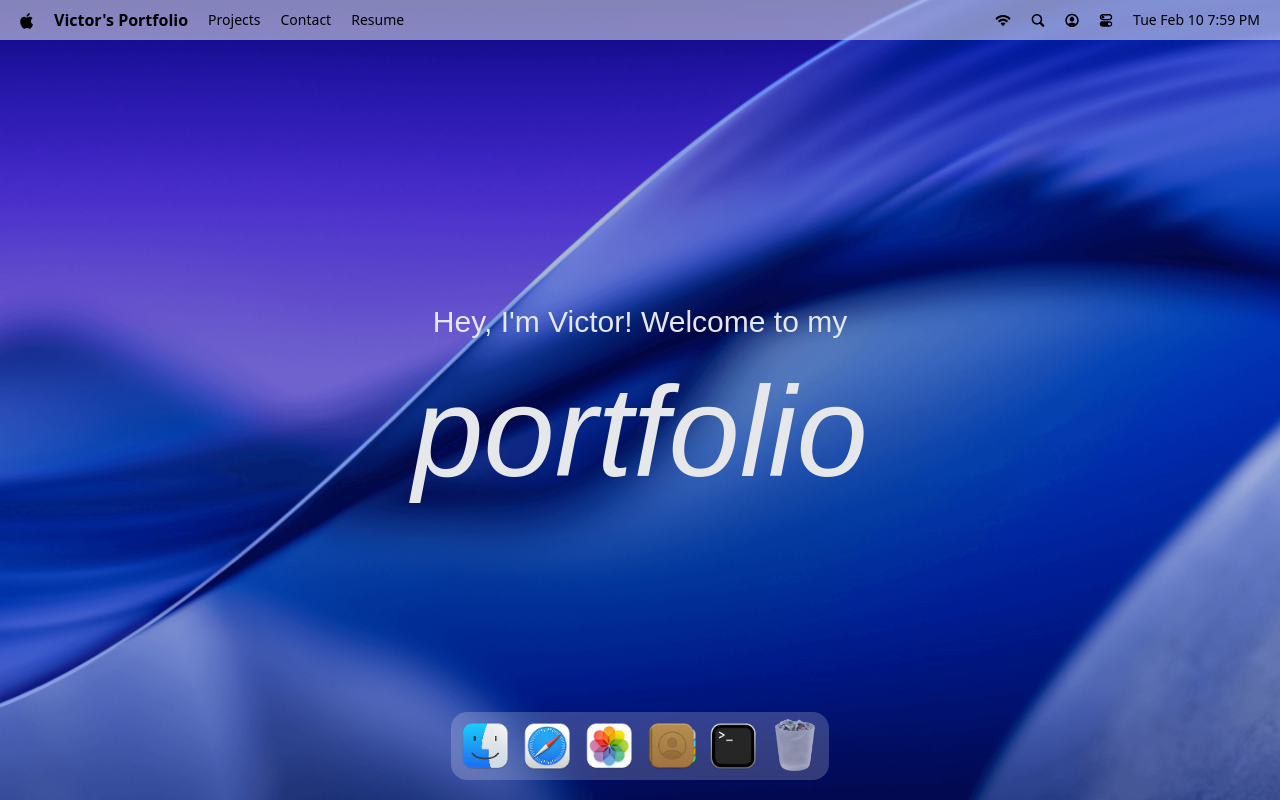
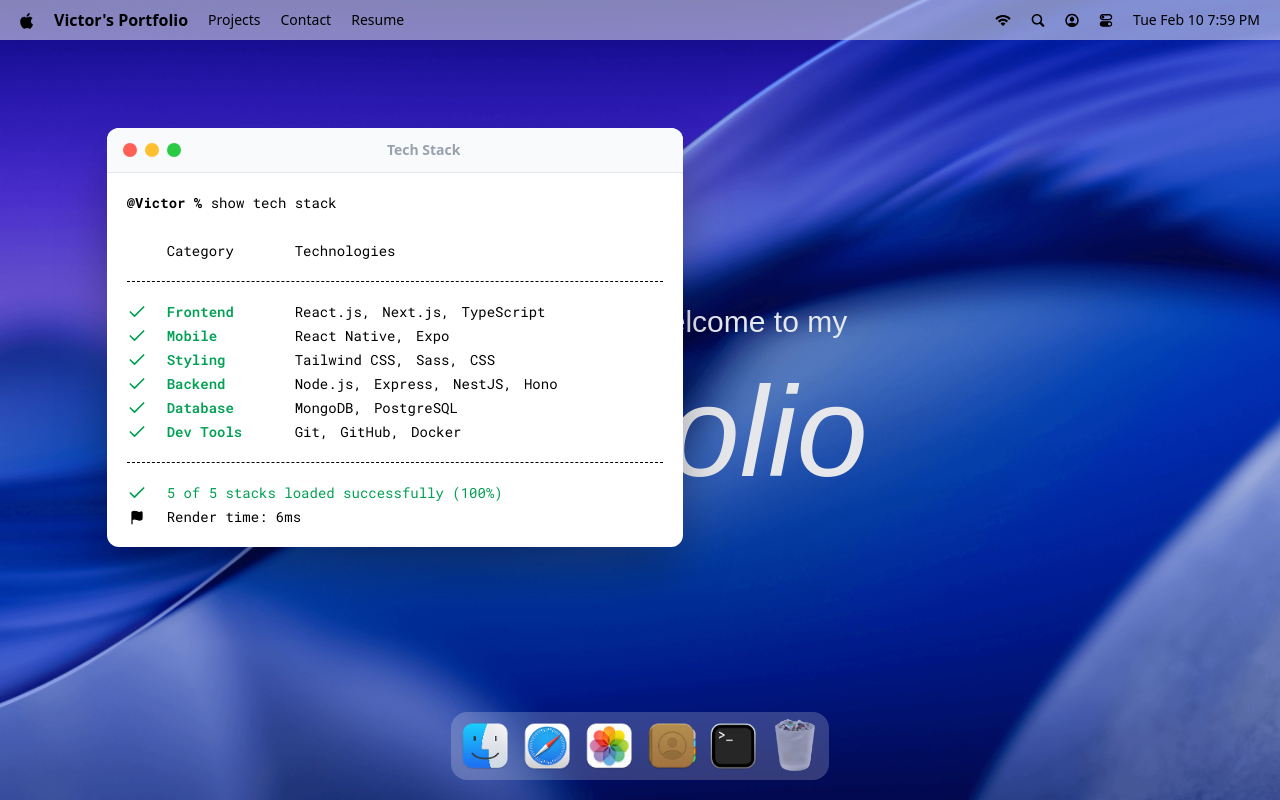
Before and after one commit to Victorosayame/MacOS_Portfolio_vite, a React (Vite) app: page / in a window 1280 px wide. Both pictures are taken after a click on the button 733 px from the left and 746 px from the top of the page. Built offline with nearby package versions, Linux system fonts and the light colour scheme; a web font is replaced by a local one.

Commit message:
implement a hoc for managing window state and add the first window - terminal

```diff
--- a/src/App.jsx
+++ b/src/App.jsx
@@ -1,4 +1,10 @@
-import { Dock, Navbar, Welcome } from "#components";
+import { Dock, Navbar, Terminal, Welcome } from "#components";
+//step17
+import gsap from "gsap";
+import { Draggable } from "gsap/Draggable";
+
+
+gsap.registerPlugin(Draggable);
 
 const App = () => {
   return (
@@ -6,6 +12,9 @@
       <Navbar />
       <Welcome />
       <Dock />
+
+
+      <Terminal />
     </main>
   )
 }
--- /dev/null
+++ b/src/components/WindowControls.jsx
@@ -0,0 +1,16 @@
+//step21.windows controlls
+import useWindowStore from '#store/window'
+import React from 'react'
+
+const WindowControls = ({ target }) => {
+  const { closeWindow } = useWindowStore();
+  return (
+    <div id='window-controls'>
+      <div className='close'  onClick={() => closeWindow(target)}/>
+      <div className='minimize' />
+      <div className='maximize' />
+    </div>
+  )
+}
+
+export default WindowControls
--- a/src/components/index.js
+++ b/src/components/index.js
@@ -1,9 +1,13 @@
 import Navbar from "#components/Navbar";
 import Welcome from "#components/Welcome";
 import Dock from "#components/Dock";
+import Terminal from "#windows/Terminal";
+import WindowControls from "#components/WindowControls";
 
 export {
   Navbar,
   Welcome,
   Dock,
+  Terminal,
+  WindowControls,
 }
--- /dev/null
+++ b/src/hoc/WindowWrapper.jsx
@@ -0,0 +1,71 @@
+//step16hoc
+import useWindowStore from "#store/window";
+import { useGSAP } from "@gsap/react";
+import gsap from "gsap";
+import Draggable from "gsap/Draggable";
+import { useLayoutEffect, useRef } from "react";
+
+const WindowWrapper = (Component, windowKey) => {
+  const Wrapped = (props) => {
+    const { focusWindow, windows } = useWindowStore();
+    const { isOpen, zIndex } = windows[windowKey];
+    const ref = useRef(null);
+
+    //ste19 implement focus on click
+    useGSAP(() => {
+      const currentElement = ref.current;
+      if(!currentElement || !isOpen) return () => {};
+
+      currentElement.style.display = "block";
+
+      gsap.fromTo(currentElement, {
+        scale: 0.8,
+        opacity: 0,
+        y: 40,
+      }, {
+        scale: 1,
+        opacity: 1,
+        y: 0,
+        duration: 0.4,
+        ease: "power3.out",
+      })
+    }, [isOpen])
+
+    //step20 implement drag windows
+    useGSAP(() => {
+      const currentElement = ref.current;
+      if(!currentElement) return;
+
+
+      const [instance] = Draggable.create(currentElement, {  onPress: () => focusWindow(windowKey) })
+
+      return () => instance.kill();
+    }, [])
+
+    //step19
+    useLayoutEffect(() => {
+      const currentElement = ref.current;
+      if(!currentElement) return;
+
+      currentElement.style.display = isOpen ? "block" : "none"
+    }, [isOpen])
+
+    return (
+        <section
+           id={windowKey}
+           ref={ref}
+           style={{ zIndex }}
+           className="absolute"
+           >
+            <Component {...props} />
+        </section>
+    )
+  };
+
+  Wrapped.displayName = `WindowWrapper(${Component.displayName || Component.name || "Component"})`;
+
+  return Wrapped;
+  return <div>WindowWrapper</div>;
+};
+
+export default WindowWrapper;
--- /dev/null
+++ b/src/windows/Terminal.jsx
@@ -0,0 +1,59 @@
+//step18
+import { WindowControls } from '#components';
+import { techStack } from '#constants';
+import WindowWrapper from '#hoc/WindowWrapper'
+import { Check, Flag } from 'lucide-react';
+import React from 'react'
+
+const Terminal = () => {
+  return (
+    <>
+      <div id='window-header'>
+        <WindowControls target="terminal" />
+        <h2>Tech Stack</h2>
+      </div>
+
+      <div className='techstack'>
+        <p>
+          <span className='font-bold'>
+            @Victor % </span>
+          show tech stack
+        </p>
+
+        <div className='label'>
+          <p className='w-32'>Category</p>
+          <p>Technologies</p>
+        </div>
+
+        <ul className='content'>
+          {techStack.map(({ category, items }) => (
+            <li key={category} className='flex items-center'>
+              <Check className='check' size={20} />
+              <h3>{category}</h3>
+              <ul>
+                {items.map((item, i) => (
+                  <li key={i}>{item}{i < items.length -1 ? "," : ""}</li>
+                ))}
+              </ul>
+            </li>
+          ))}
+        </ul>
+
+        <div className='footnote'>
+          <p>
+            <Check size={20} /> 5 of 5 stacks loaded successfully (100%)
+          </p>
+
+          <p className='text-black'>
+            <Flag size={15} fill='black' />
+            Render time: 6ms
+          </p>
+        </div>
+      </div>
+    </>
+  )
+}
+
+const TerminalWindow = WindowWrapper(Terminal, "terminal");
+
+export default TerminalWindow;
```
